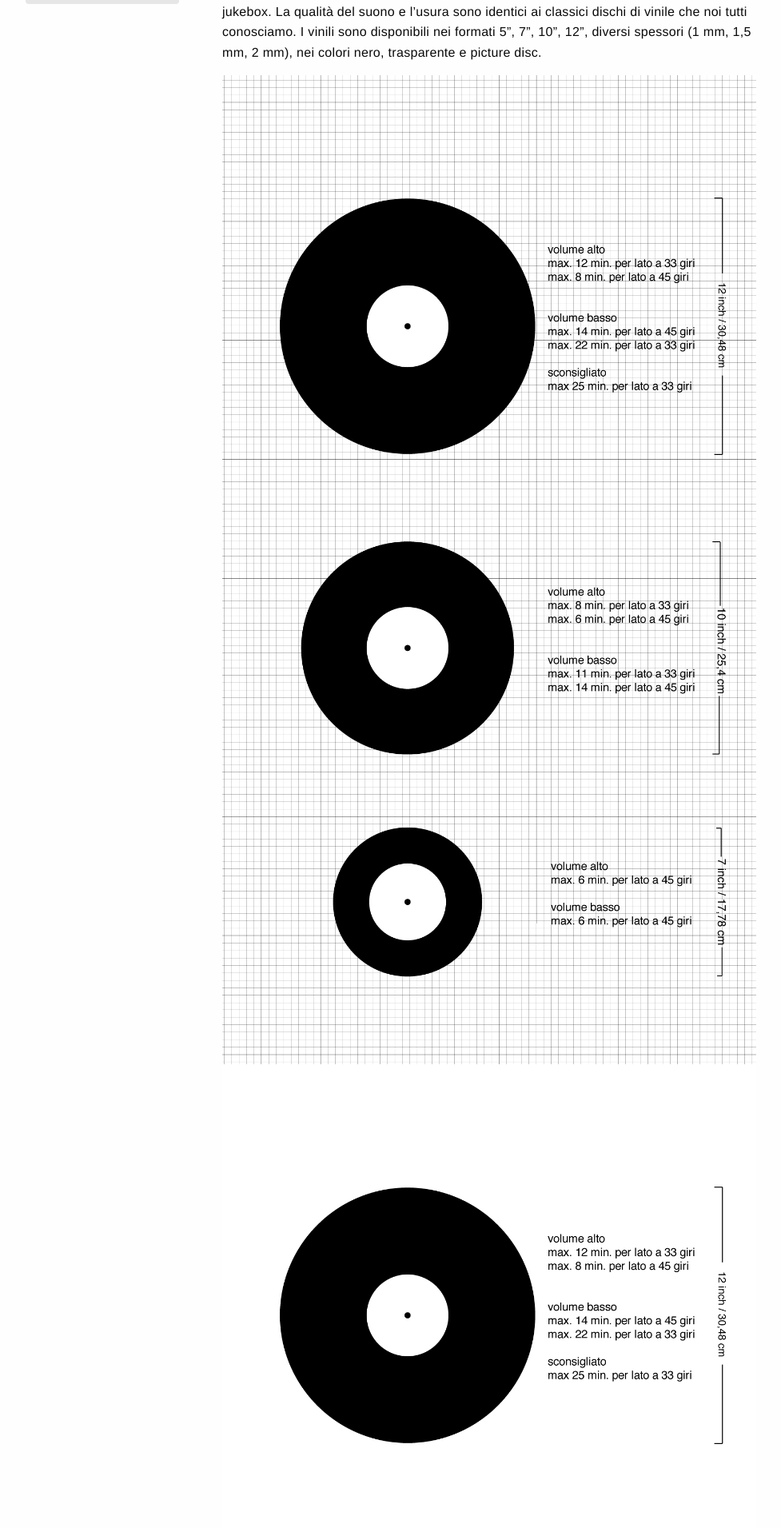
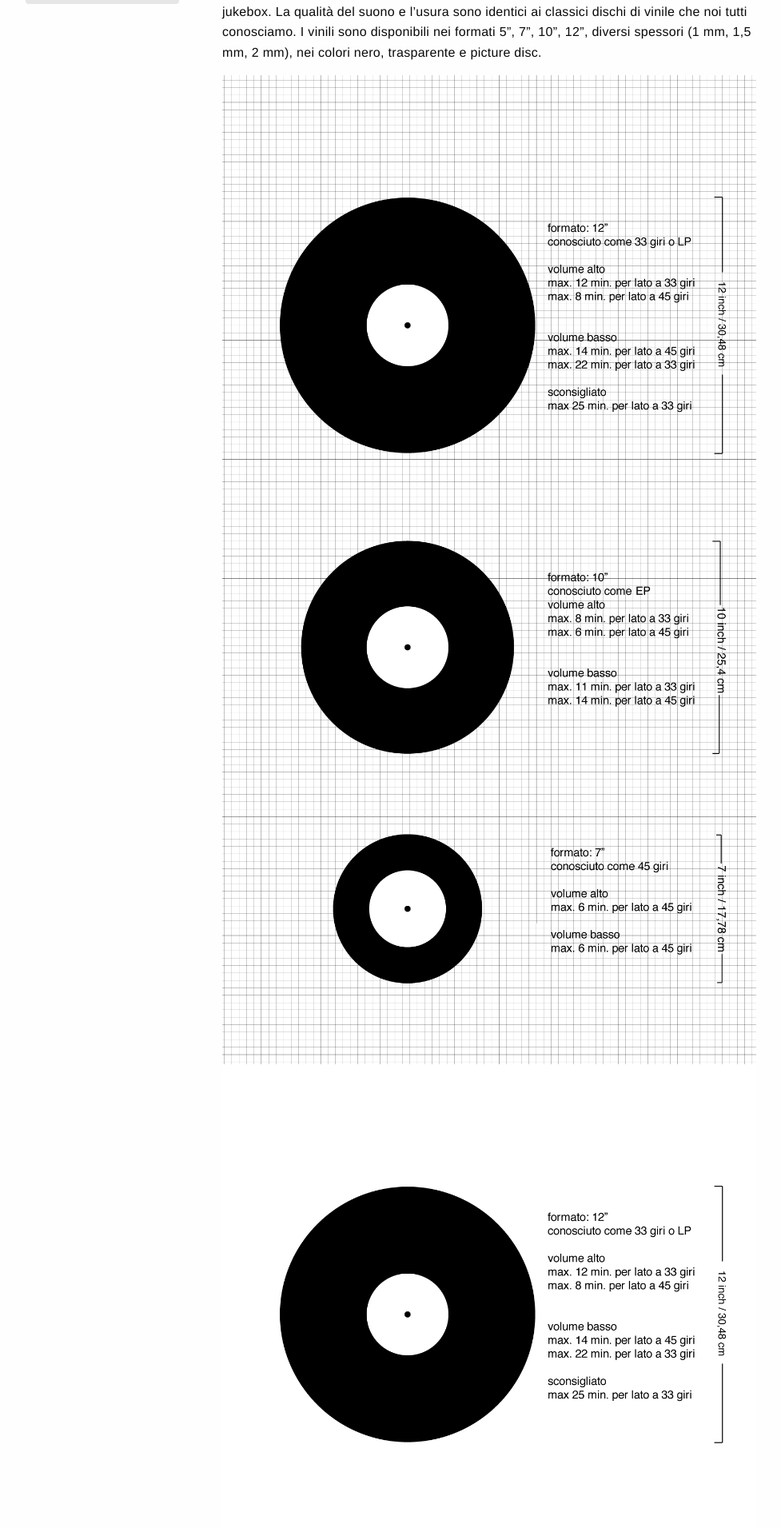
Before and after one commit to Vinilificio/Vinilificio.github.io, a Jekyll site: the page built from _pages/single-copy.md, in a window 1280 px wide. Shown: the part 351-2262 px from the top of the page at 80% size, without its empty margins (28-1005 px from the left). Built offline with Jekyll 4.4.1, drawn with Linux system fonts in a browser that asks for light colours.

Commit message:
Update from Forestry.io - _pages/single-copy.md

```diff
--- a/_pages/single-copy.md
+++ b/_pages/single-copy.md
@@ -16,8 +16,8 @@
 Dal 2005 il Vinilificio riversa la tua musica in singola copia su vero disco di vinile a 33 rpm, 45 rpm, 78 rpm, in diversi formati, su vinilie nero, trasparente o picture disc. Qualità, alto volume, solco stabile e profondo stereo e mono.
 I vinili del Vinilificio sono particolarmente adatti per utilizzi gravosi come lo scratch o il backspin, ma anche per l’ascolto hi-fi e su jukebox. La qualità del suono e l’usura sono identici ai classici dischi di vinile che noi tutti conosciamo. I vinili sono disponibili nei formati 5”, 7”, 10”, 12”, diversi spessori (1 mm, 1,5 mm, 2 mm), nei colori nero, trasparente e picture disc.
 
-![]({{ site.baseurl }}/forestryio/images/infografic-vinili_griglia_web-5.jpg)
-![]({{ site.baseurl }}/forestryio/images/infografic-vinili_senza_web-5.jpg)
+![]({{ site.baseurl }}/forestryio/images/infografic-vinili_griglia_web-6.jpg)
+![]({{ site.baseurl }}/forestryio/images/infografic-vinili_senza_web-6.jpg)
 
 ![]({{ site.baseurl }}/forestryio/images/infografic-vinili_griglia_web-4.jpg)
 ![]({{ site.baseurl }}/forestryio/images/infografic-vinili_senza_web-3.jpg)
```
Also changed, not shown: forestryio/images/infografic-vinili_griglia_web-6.jpg (added), forestryio/images/infografic-vinili_griglia_web-7.jpg (added), forestryio/images/infografic-vinili_senza_web-6.jpg (added).
